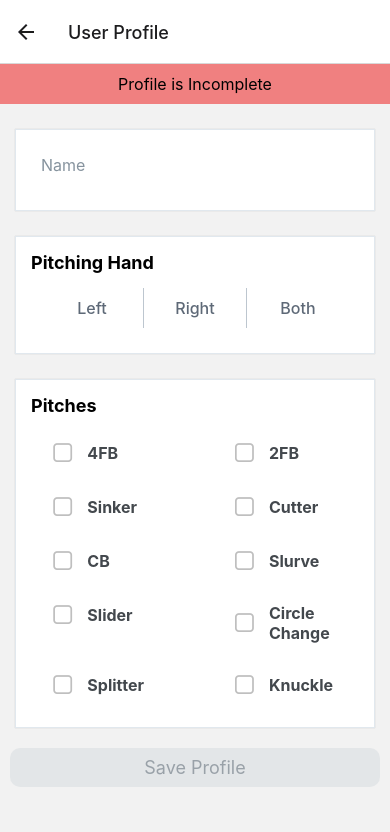
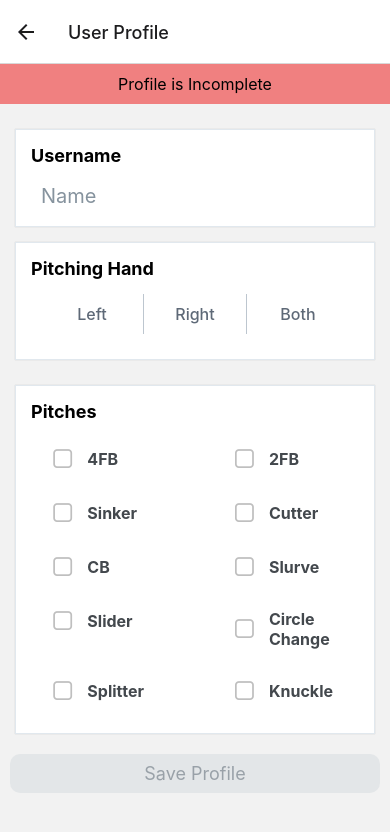
Before and after one commit to roderpad/PitchTracker, a React Native app: screen / in a window 390 px wide. Both pictures are taken after a click on the button "Start New Session". Shown: the top 832 px of the page. Built offline with nearby package versions, Linux system fonts and the light colour scheme.

Commit message:
Update input card style and font size

```diff
--- a/src/screens/ProfileSetupScreen.js
+++ b/src/screens/ProfileSetupScreen.js
@@ -127,7 +127,8 @@ const ProfileSetupScreen = () => {
         </Text>
       </View>
       <ScrollView style={styles.container}>
-        <Card containerStyle={styles.card}>
+        <Card containerStyle={styles.inputCard}>
+          <Text style={styles.sectionTitle}>Username</Text>
           <Input
             placeholder="Name"
             value={name}
@@ -177,11 +178,21 @@ const styles = StyleSheet.create({
   card: {
     marginBottom: 10,
   },
+  inputCard: {
+    marginBottom: 0,
+    paddingBottom: 0,
+  },
   inputContainer: {
     borderBottomWidth: 0,
+    paddingTop: 0,
+    marginBottom: 0,
+    paddingBottom: 0,
   },
   inputText: {
-    fontSize: 16,
+    fontSize: 20,
+    paddingTop: 0,
+    marginBottom: 0,
+    paddingBottom: 0,
   },
   sectionTitle: {
     fontSize: 18,
```
